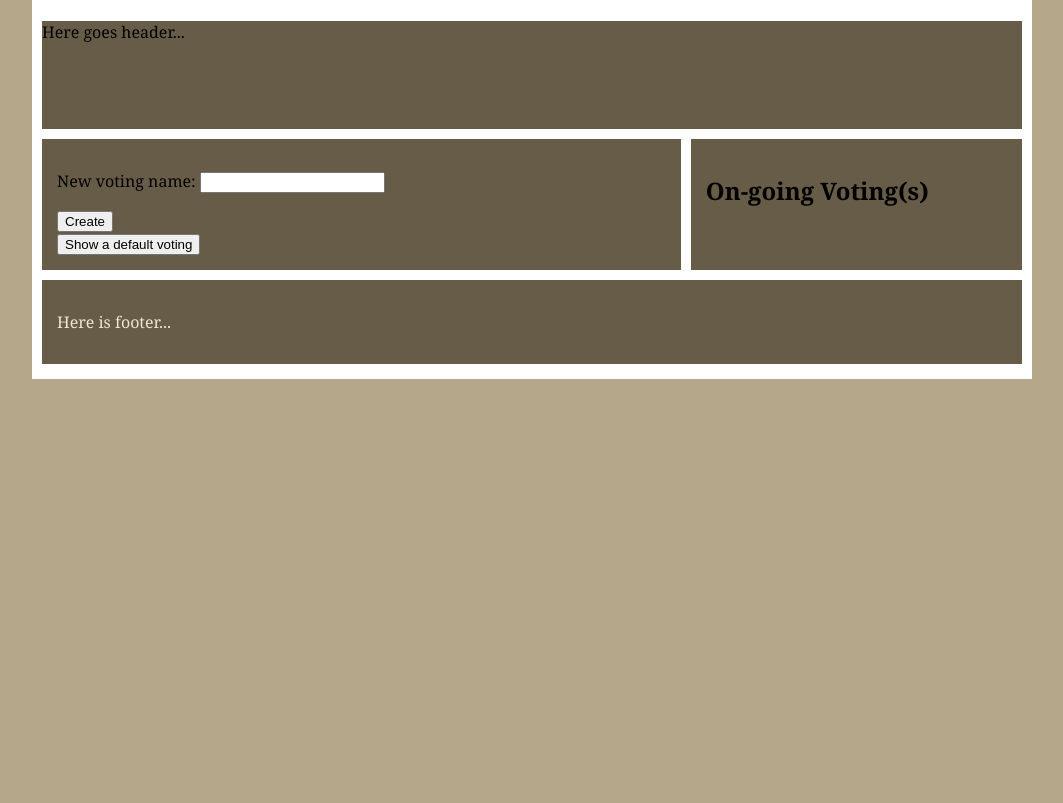
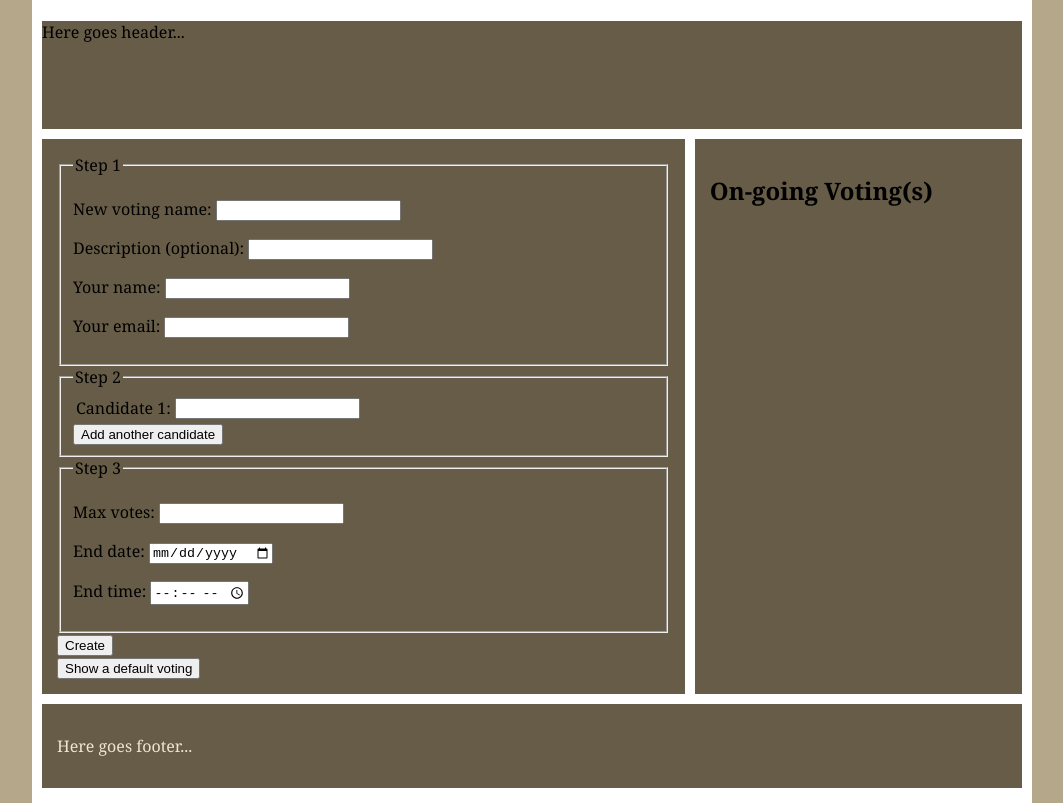
Before and after one commit to un2-0/Nemos.io, a website: page index.html in a window 1280 px wide. Shown: the whole page, without its empty margins (108-1171 px from the left). Drawn offline with Linux system fonts and the light colour scheme; no server answers.

Commit message:
make 3 fieldsets in index.html

```diff
--- a/index.html
+++ b/index.html
@@ -16,10 +16,36 @@
                 <div id="tableRow">
 
                     <div id="main">
-                        <p>New voting name: <input type="text" id="newVotingName"></p>
-                        <input id="creatBtn" type="button" value="Create">
+                        <div id="createPlace">
+                            <form>
+                                <fieldset>
+                                <legend>Step 1</legend>
+                                <p>New voting name: <input type="text" id="newVotingName"></p>
+                                <p>Description (optional): <input type="text" id="description"></p>
+                                <p>Your name: <input type="text" id="yourName"></p>
+                                <p>Your email: <input type="text" id="yourEmail"></p>
+                                </fieldset>
+                                <fieldset>
+                                <legend>Step 2</legend>
+                                <table id="candidtateTable">
+                                <tr>
+                                <td>Candidate 1:</td>
+                                <td><input id="candi1" type="text"></td>
+                                </tr>
+                                </table>
+                                <button id="addCandi" type="button">Add another candidate</button>
+                                </fieldset>
+                                <fieldset>
+                                <legend>Step 3</legend>
+                                <p>Max votes: <input type="number" id="maxVotes" min="1"></p>
+                                <p>End date: <input type="date" id="endDate"></p>
+                                <p>End time: <input type="time" id="endTime"></p>
+                                </fieldset>
+                                <button id="createBtn" type="submit">Create</button>
+                            </form>
+                        </div>
                         <div id="showPlace">
-                            <input id="showBtn" type="button" value="Show a default voting" />
+                            <button id="showBtn" type="button">Show a default voting</button>
                         </div>
                     </div>
 
@@ -33,7 +59,7 @@
             </div>
 
             <div id="footer">
-                <p>Here is footer...</p>
+                <p>Here goes footer...</p>
             </div>
 
         </div>
```
